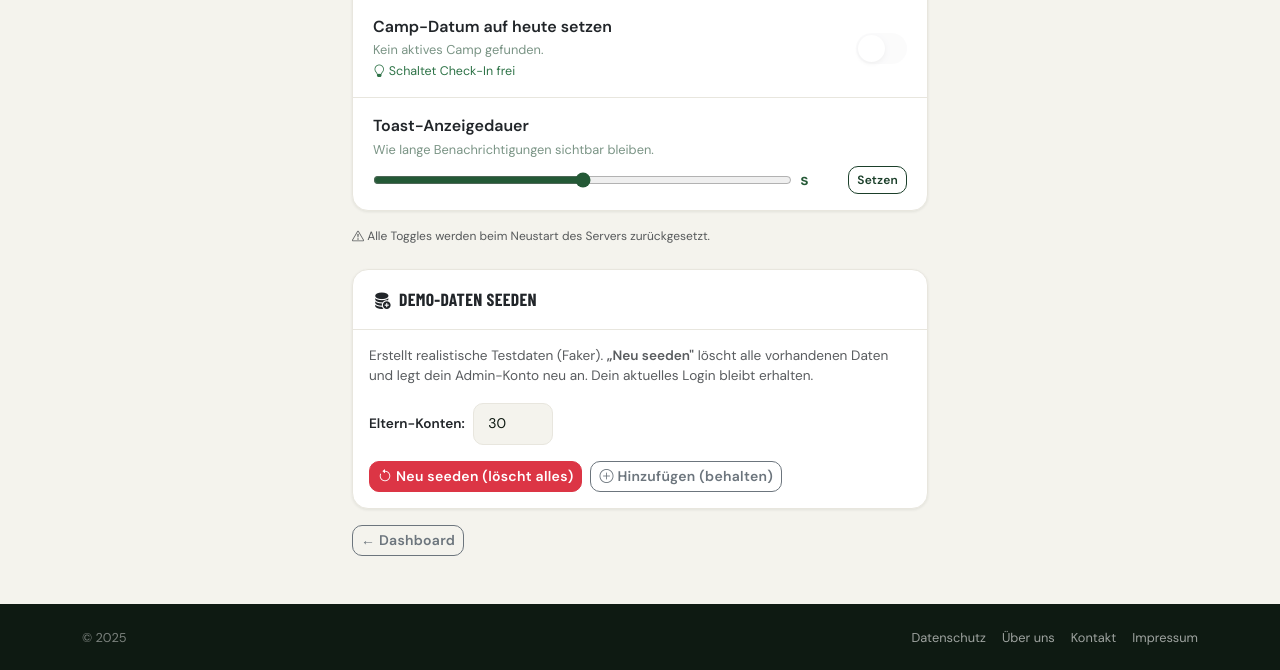
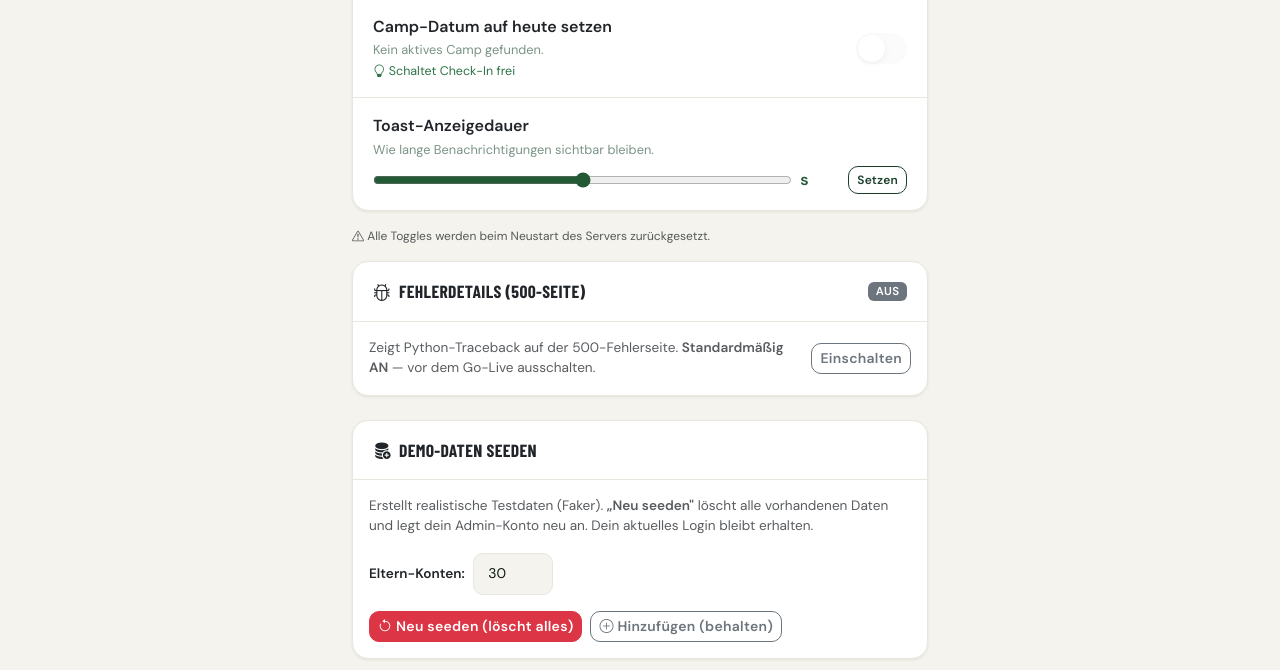
Before and after one commit to stvnsmll/Fussballcamp, a Python web app: template templates/admin/dev_tools.html in a window 1280 px wide. Shown: the part 834-1504 px from the top of the page. Run offline with Jinja, Linux system fonts and the light colour scheme; the template is opened without the code that fills it, so the values that code supplies are empty; some web fonts are replaced.

Commit message:
fix 2/4
For better troubleshooting

```diff
--- a/templates/admin/dev_tools.html
+++ b/templates/admin/dev_tools.html
@@ -188,6 +188,31 @@
     <i class="bi bi-exclamation-triangle"></i> Alle Toggles werden beim Neustart des Servers zurückgesetzt.
   </p>
 
+  {# ── Error details toggle ───────────────────────────────────── #}
+  <div class="card mt-3 animate-in">
+    <div class="card-header d-flex align-items-center gap-2">
+      <i class="bi bi-bug"></i> Fehlerdetails (500-Seite)
+      {% if show_error_details %}
+        <span class="badge bg-danger ms-auto">AN</span>
+      {% else %}
+        <span class="badge bg-secondary ms-auto">AUS</span>
+      {% endif %}
+    </div>
+    <div class="p-3 d-flex align-items-center justify-content-between gap-3">
+      <p class="text-muted mb-0" style="font-size:.85rem">
+        Zeigt Python-Traceback auf der 500-Fehlerseite.
+        <strong>Standardmäßig AN</strong> — vor dem Go-Live ausschalten.
+      </p>
+      <form method="POST" class="flex-shrink-0">
+        <input type="hidden" name="csrf_token" value="{{ csrf_token() }}">
+        <input type="hidden" name="action" value="toggle_error_details">
+        <button type="submit" class="btn btn-sm {{ 'btn-danger' if show_error_details else 'btn-outline-secondary' }}">
+          {{ 'Ausschalten' if show_error_details else 'Einschalten' }}
+        </button>
+      </form>
+    </div>
+  </div>
+
   {# ── Seed card ─────────────────────────────────────────────── #}
   <div class="card mt-4 animate-in">
     <div class="card-header d-flex align-items-center gap-2">
```
